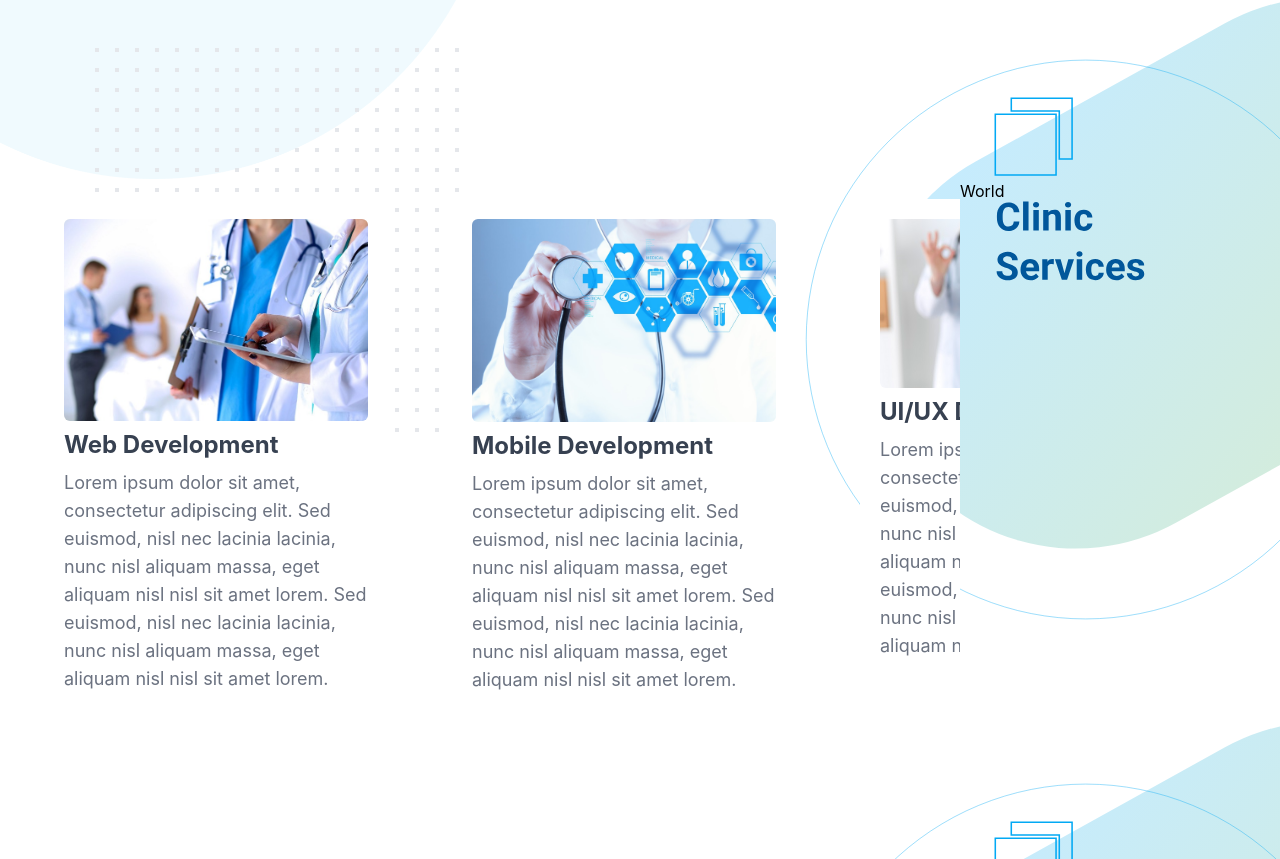
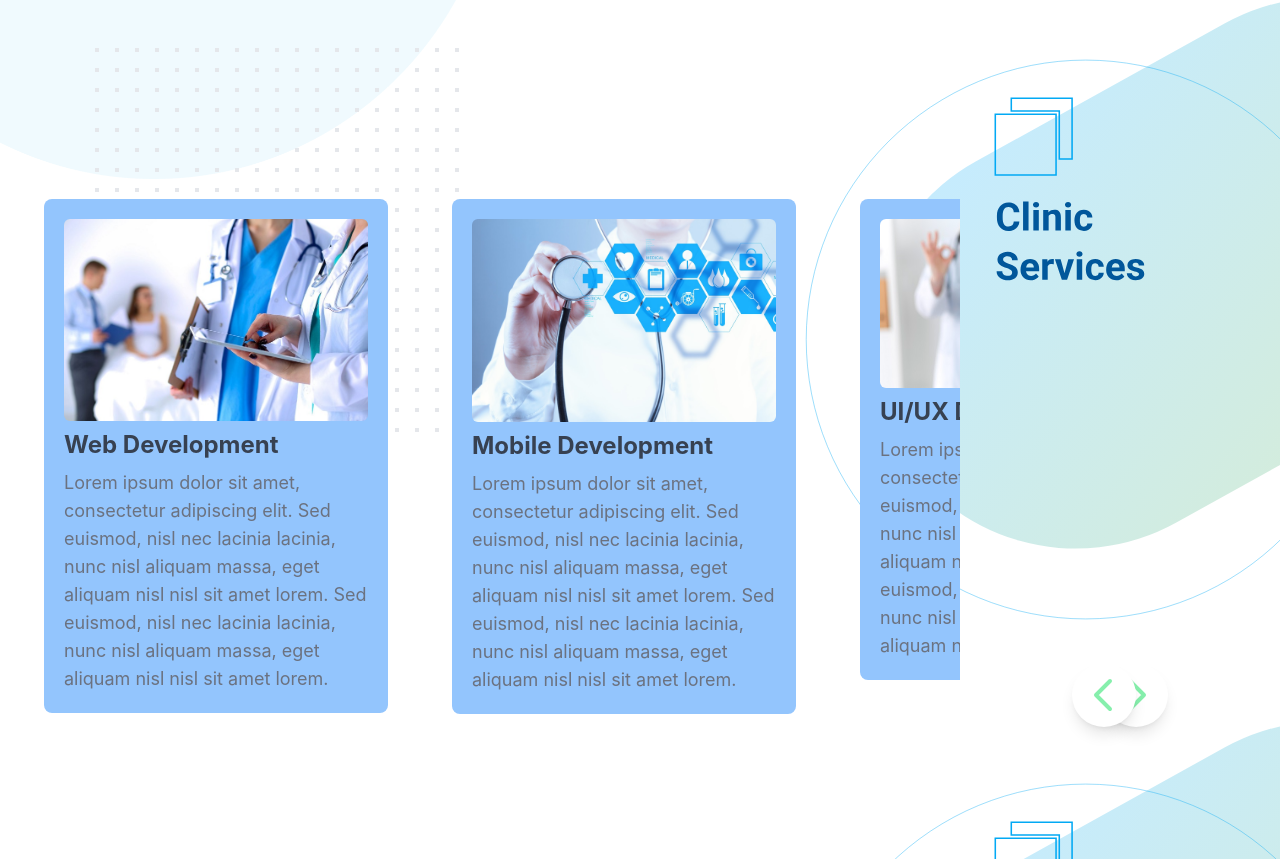
Before and after one commit to saylendrayasin/clinicApp, a React (Create React App) app: page / in a window 1280 px wide. Shown: the part 1321-2180 px from the top of the page. Built offline with nearby package versions, Linux system fonts and the light colour scheme.

Commit message:
Add button next/prev for services

```diff
--- a/src/components/content-about.jsx
+++ b/src/components/content-about.jsx
@@ -5,7 +5,7 @@ import Aboutcontent from "../img/AboutContent.svg";
 
 const componentAbout = () => {
   return (
-    <div className="container flex flex-col lg:flex-row mt-16 lg:mt-0">
+    <div className=" flex flex-col lg:flex-row mt-16 lg:mt-0">
       <div className="lg:basis-1/2 flex  justify-center lg:justify-start">
         <img
           src={OvalLeft}
--- a/src/components/content-services.jsx
+++ b/src/components/content-services.jsx
@@ -6,19 +6,67 @@ import { useRef, useEffect, useState } from "react";
 
 const contentServices = () => {
   const [Width, SetWidth] = useState(0);
-
   const sliderContainer = useRef();
+  const slider = document.getElementById("slider");
 
   useEffect(() => {
     console.log(
       sliderContainer.current.scrollWidth,
-      sliderContainer.current.offsetWidth,
-      sliderContainer.current.scrollOffset
+      sliderContainer.current.offsetWidth
     );
     SetWidth(
       sliderContainer.current.scrollWidth - sliderContainer.current.offsetWidth
     );
   }, []);
+
+  //make next slider onclik function to get value of transiotion x
+  const nextSlider = () => {
+    const constrains = sliderContainer.current.scrollWidth;
+    const valueNext = sliderContainer.current.scrollWidth * 0.2;
+
+    let valueCurrent = slider.style.transform;
+    valueCurrent = valueCurrent.replace("translateX(-", "");
+    valueCurrent = valueCurrent.replace("px )", "");
+    valueCurrent = parseInt(valueCurrent);
+    console.log(valueCurrent);
+
+    let change = (valueCurrent += valueCurrent);
+
+    if (!valueCurrent) {
+      slider.style.transform = "translateX(-" + valueNext + "px )";
+    } else if (valueCurrent >= constrains) {
+      slider.style.transform = "translateX(-" + constrains + "px )";
+    } else {
+      slider.style.transform = "translateX(-" + change + "px )";
+    }
+
+    return valueCurrent === slider.style.transform;
+  };
+
+  //make previous slider onclik function
+  const prevSlider = () => {
+    const valueNext = sliderContainer.current.scrollWidth * 0.2;
+    console.log(valueNext);
+
+    let valueCurrent = slider.style.transform;
+    valueCurrent = valueCurrent.replace("translateX(-", "");
+    valueCurrent = valueCurrent.replace("px )", "");
+    valueCurrent = parseInt(valueCurrent);
+    // console.log(valueCurrent);
+
+    let change = (valueCurrent -= valueNext);
+    // let backtoBefore = (valueCurrent -= valueCurrent);
+
+    if (!valueCurrent) {
+      slider.style.transform = "translateX(0px)";
+    } else if (valueCurrent <= 0) {
+      slider.style.transform = "translateX(0px)";
+    } else {
+      slider.style.transform = "translateX(-" + change + "px )";
+    }
+
+    return valueCurrent === slider.style.transform;
+  };
 
   return (
     <div className="flex flex-col lg:flex-row ">
@@ -39,7 +87,7 @@ const contentServices = () => {
                 key={item.id}
                 className="lg:min-w-[24rem] md:min-w-[20rem] min-w-[18rem] p-5 md:ml-6"
               >
-                <div className=" bg-white rounded-lg p-5">
+                <div className=" bg-blue-300 rounded-lg p-5">
                   <img
                     className="h-25 md:h-30 lg:h-50 lg:w-full object-cover rounded-md"
                     src={item.image}
@@ -57,7 +105,50 @@ const contentServices = () => {
           })}
         </motion.ul>
       </motion.div>
-      <div className="w-1/4">World</div>
+      <div className="w-1/4 lg:relative lg:mt-0 ">
+        {/* make button for next the contentSlider carousel */}
+
+        <button
+          className="bg-white rounded-full p-2 shadow-lg  lg:absolute  lg:right-28 lg:bottom-0 transform -translate-y-1/2"
+          onClick={nextSlider}
+        >
+          <svg
+            xmlns="http://www.w3.org/2000/svg"
+            className="h-12 w-12 text-green-300 hidden lg:flex"
+            fill="none"
+            viewBox="0 0 24 24"
+            stroke="currentColor"
+          >
+            <path
+              strokeLinecap="round"
+              strokeLinejoin="round"
+              strokeWidth={2}
+              d="M9 5l7 7-7 7"
+            />
+          </svg>
+        </button>
+
+        {/* make button for previous the contentSlider carousel */}
+        <button
+          className="bg-white rounded-full p-2 shadow-lg   lg:absolute  lg:left-28 lg:bottom-0 transform -translate-y-1/2"
+          onClick={prevSlider}
+        >
+          <svg
+            xmlns="http://www.w3.org/2000/svg"
+            className="h-12 w-12 text-green-300 hidden lg:flex"
+            fill="none"
+            viewBox="0 0 24 24"
+            stroke="currentColor"
+          >
+            <path
+              strokeLinecap="round"
+              strokeLinejoin="round"
+              strokeWidth={2}
+              d="M15 19l-7-7 7-7"
+            />
+          </svg>
+        </button>
+      </div>
     </div>
   );
 };
--- a/src/components/content-testimonial.jsx
+++ b/src/components/content-testimonial.jsx
@@ -10,11 +10,6 @@ const contentTestimoni = () => {
   const sliderContainer = useRef();
 
   useEffect(() => {
-    console.log(
-      sliderContainer.current.scrollWidth,
-      sliderContainer.current.offsetWidth,
-      sliderContainer.current.scrollOffset
-    );
     SetWidth(
       sliderContainer.current.scrollWidth - sliderContainer.current.offsetWidth
     );
@@ -37,13 +32,13 @@ const contentTestimoni = () => {
             return (
               <motion.li key={item.id} className="p-5 md:ml-6 gap-20">
                 <div className="relative">
-                  <div className=" bg-yellow-500 pl-4 pr-16 pt-6 pb-10 w-72 h-72 md:w-80 md:h-80 rounded-r-full rounded-tr-full rounded-b-full flex flex-col">
+                  <div className=" bg-yellow-500 pl-4 pr-16 pt-2 lg:pt-6 pb-10 w-60 h-60 md:w-80 md:h-80 rounded-r-full rounded-tr-full rounded-b-full flex flex-col">
                     <div className="w-full overflow-y-auto scrollbar-hide basis-2/4">
                       <p className="mt-0 text-sm md:text-base lg:text-base text-gray-500">
                         {item.description}
                       </p>
                     </div>
-                    <div className="basis-1/5 w-full flex mt-4 gap-1">
+                    <div className="basis-1/5 w-full flex mt-3 lg:mt-4 lg:gap-1">
                       <span className="fa fa-star checked"></span>
                       <span className="fa fa-star checked"></span>
                       <span className="fa fa-star checked"></span>
--- a/src/components/wrapper-header.jsx
+++ b/src/components/wrapper-header.jsx
@@ -4,7 +4,7 @@ import OValRight from "../img/Oval1.png";
 
 const wrapper = () => {
   return (
-    <div className="container relative -z-10">
+    <div className=" relative -z-10">
       <img
         src={OvalTop}
         alt="logo"
--- a/src/components/wrapper-services.jsx
+++ b/src/components/wrapper-services.jsx
@@ -4,7 +4,7 @@ import OvalanRactangle from "../img/Services.svg";
 
 const services = () => {
   return (
-    <div className="container relative mt-16 lg:mt-0 ">
+    <div className="relative mt-16 lg:mt-0 ">
       {/* <img
         src={Dots}
         alt="Dots"
@@ -46,7 +46,7 @@ const services = () => {
       <img
         src={OvalanRactangle}
         alt="logo"
-        className="overflow-hidden w-48 h-72 md:w-[300px] md:h-[350px] lg:w-[500px] lg:h-[700px] absolute right-0 -top-20 md:-top-28 lg:right-0 lg:-top-64 -z-10"
+        className="overflow-hidden w-60 h-72 md:w-[300px] md:h-[350px] lg:w-[500px] lg:h-[700px] absolute right-0 -top-20 md:-top-28 lg:right-0 lg:-top-64 -z-10"
       />
     </div>
   );
--- a/src/components/wrapper-testimonial.jsx
+++ b/src/components/wrapper-testimonial.jsx
@@ -4,11 +4,11 @@ import OvalanRactangle from "../img/Services.svg";
 
 const wrapperTestimoni = () => {
   return (
-    <div className="container relative mt-16 lg:mt-36 ">
+    <div className=" relative mt-16 lg:mt-36 ">
       <img
         src={OvalanRactangle}
         alt="logo"
-        className="overflow-hidden w-48 h-72 md:w-[300px] md:h-[350px] lg:w-[500px] lg:h-[700px] absolute right-0 -top-20 md:-top-28 lg:right-0 lg:-top-64 -z-10"
+        className="overflow-hidden w-60 h-72 md:w-[300px] md:h-[350px] lg:w-[500px] lg:h-[700px] absolute right-0 -top-20 md:-top-28 lg:right-0 lg:-top-64 -z-10"
       />
     </div>
   );
--- a/src/pages/about.jsx
+++ b/src/pages/about.jsx
@@ -3,7 +3,7 @@ import ComponentAbout from "../components/content-about";
 
 const about = () => {
   return (
-    <div className="container">
+    <div className="">
       <ComponentAbout />
     </div>
   );
--- a/src/pages/services.jsx
+++ b/src/pages/services.jsx
@@ -4,7 +4,7 @@ import Content from "../components/content-services";
 
 const services = () => {
   return (
-    <div className="container">
+    <div className="">
       <Bg />
       <Content />
     </div>
--- a/src/pages/testimoni.jsx
+++ b/src/pages/testimoni.jsx
@@ -4,7 +4,7 @@ import Content from "../components/content-testimonial";
 
 const testimoni = () => {
   return (
-    <div className="container">
+    <div className="">
       <Bg />
       <Content />
     </div>
```
